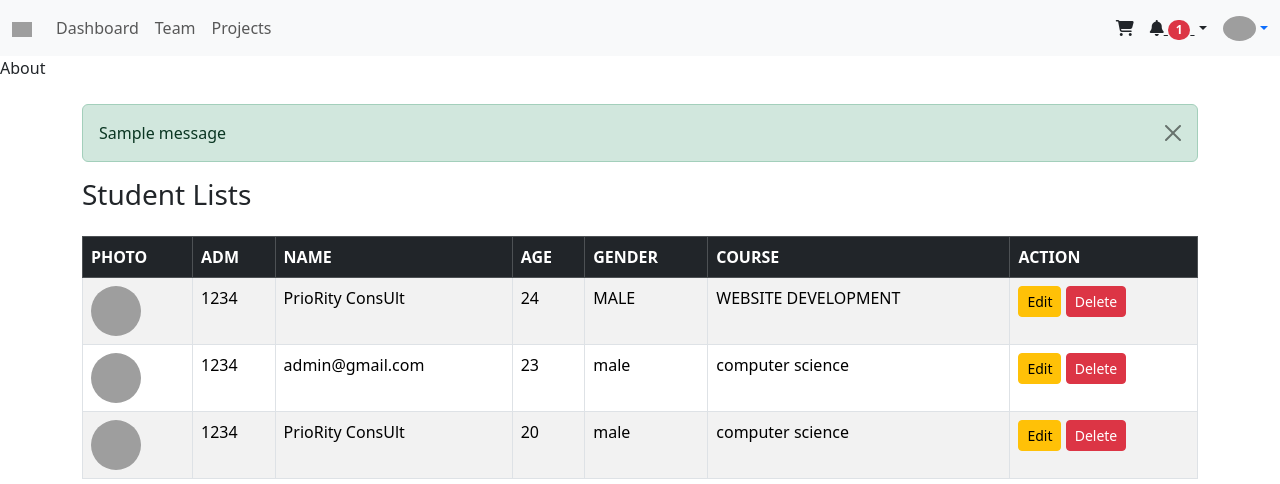
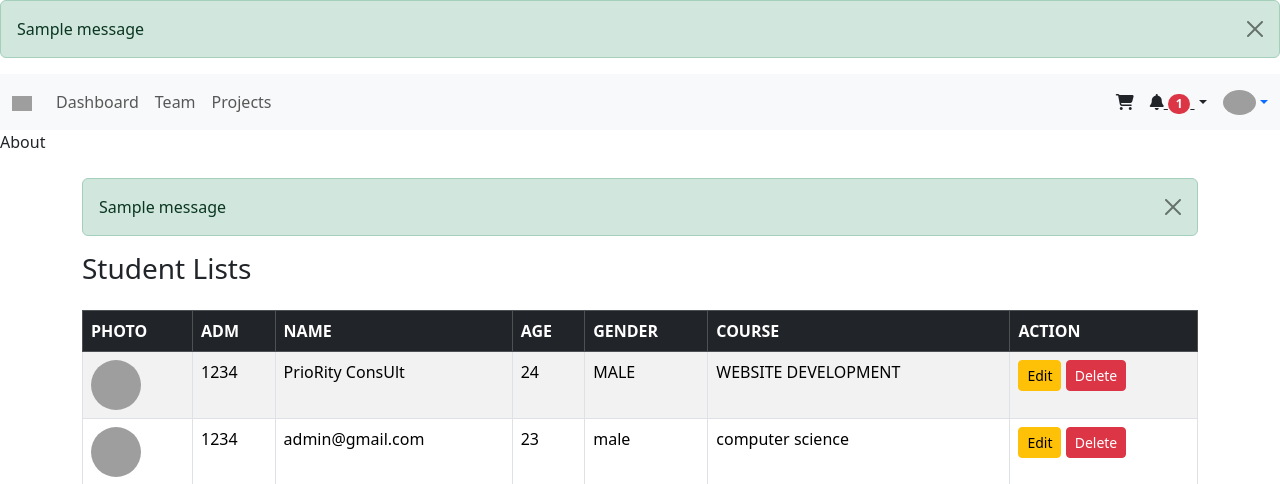
Before and after one commit to NexusGKSoftwares/djangoNexus, a Django app: page /application/about/ in a window 1280 px wide. Shown: the top 484 px of the page. Run offline with Django 5.2, Linux system fonts and the light colour scheme; data comes from the database, SQL or seed files in the repository; one stand-in notice (Sample message) is shown; some libraries are stand-ins or nearby versions; grey boxes are pictures that could not be loaded.

Commit message:
"Added message display block to base.html template"

```diff
--- a/application/templates/base.html
+++ b/application/templates/base.html
@@ -17,6 +17,15 @@
 <body>
 <header>
 <!-- Navbar -->
+{% if messages %}
+{% for message in messages %}
+    <div class="alert alert-{{ message.tags }} alert-dismissible fade show" role="alert">
+        {{ message }}
+        <button type="button" class="btn-close" data-bs-dismiss="alert" aria-label="Close"></button>
+    </div>
+{% endfor %}
+{% endif %}
+
 <nav class="navbar navbar-expand-lg navbar-light bg-body-tertiary">
   <!-- Container wrapper -->
   <div class="container-fluid">
```
